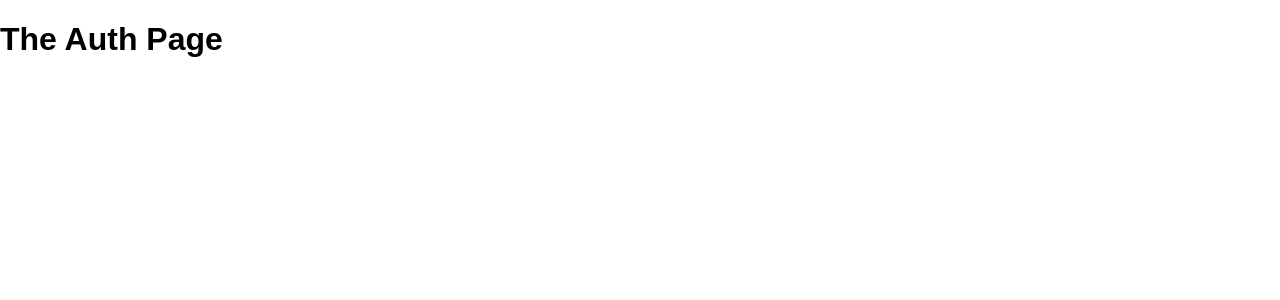
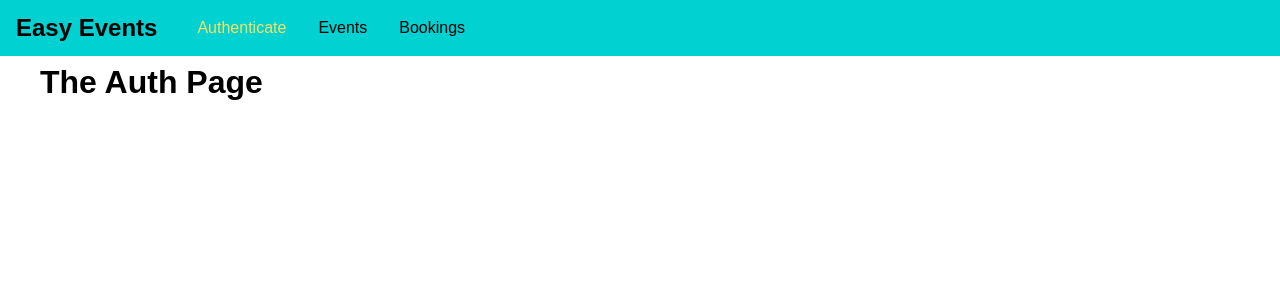
Before and after one commit to arjunkesava/event-booking, a React (Create React App) app in the folder frontend/: page /auth in a window 1280 px wide. Shown: the top 300 px of the page. Built offline with nearby package versions, Linux system fonts and the light colour scheme.

Commit message:
Added Navigation Bar Component with Routes

```diff
--- a/frontend/src/App.css
+++ b/frontend/src/App.css
@@ -0,0 +1,3 @@
+.main-content {
+  margin: 4rem 2.5rem;
+}
--- a/frontend/src/App.js
+++ b/frontend/src/App.js
@@ -1,20 +1,29 @@
-import React, { Component } from 'react';
+import React, { Component } from 'react'
 import { BrowserRouter, Route, Redirect, Switch } from 'react-router-dom'
 
 import AuthPage from './pages/Auth'
 import EventsPage from './pages/Events'
 import BookingsPage from './pages/Bookings'
 
+import MainNavigation from './components/Navigation/MainNavigation'
+
+import './App.css'
+
 class App extends Component {
   render() {
     return (
       <BrowserRouter>
+        <React.Fragment>
+          <MainNavigation />
+          <main className="main-content">
             <Switch>
               <Redirect from="/" to="/auth" exact />
               <Route path="/auth" component={AuthPage} />
               <Route path="/events" component={EventsPage} />
               <Route path="/bookings" component={BookingsPage} />
             </Switch>
+          </main>
+        </React.Fragment>
       </BrowserRouter>
     );
   }
--- /dev/null
+++ b/frontend/src/components/Navigation/MainNavigation.css
@@ -0,0 +1,42 @@
+.main-navigation {
+  position: fixed;
+  left: 0;
+  top: 0;
+  width: 100%;
+  height: 3.5rem;
+  background: #01d1d1;
+  padding: 0 1rem;
+  display: flex;
+  align-items: center;
+}
+
+.main-navigation__logo h1 {
+  margin: 0;
+  font-size: 1.5rem;
+}
+
+.main-navigation__items {
+  margin-left: 1.5rem;
+}
+
+.main-navigation__items ul {
+  display: flex;
+  list-style: none;
+  padding: 0;
+  margin: 0;
+}
+
+.main-navigation__items li {
+  margin: 0 1rem;
+}
+
+.main-navigation__items a {
+  text-decoration: none;
+  color: #000;
+}
+
+.main-navigation__items a:hover,
+.main-navigation__items a:active,
+.main-navigation__items a.active {
+    color: #f8e264;
+}
--- /dev/null
+++ b/frontend/src/components/Navigation/MainNavigation.js
@@ -0,0 +1,27 @@
+import React from 'react'
+import { NavLink } from 'react-router-dom'
+
+import './MainNavigation.css'
+
+const mainNavigation = props => (
+	<header className="main-navigation">
+		<div className="main-navigation__logo">
+			<h1>Easy Events</h1>
+		</div>
+		<nav className="main-navigation__items">
+			<ul>
+				<li>
+					<NavLink to="/auth">Authenticate</NavLink>
+				</li>
+				<li>
+					<NavLink to="/events">Events</NavLink>
+				</li>
+				<li>
+					<NavLink to="/bookings">Bookings</NavLink>
+				</li>
+			</ul>
+		</nav>
+	</header>
+)
+
+export default mainNavigation
```
Lines whose indentation alone changed are shown as unchanged.
